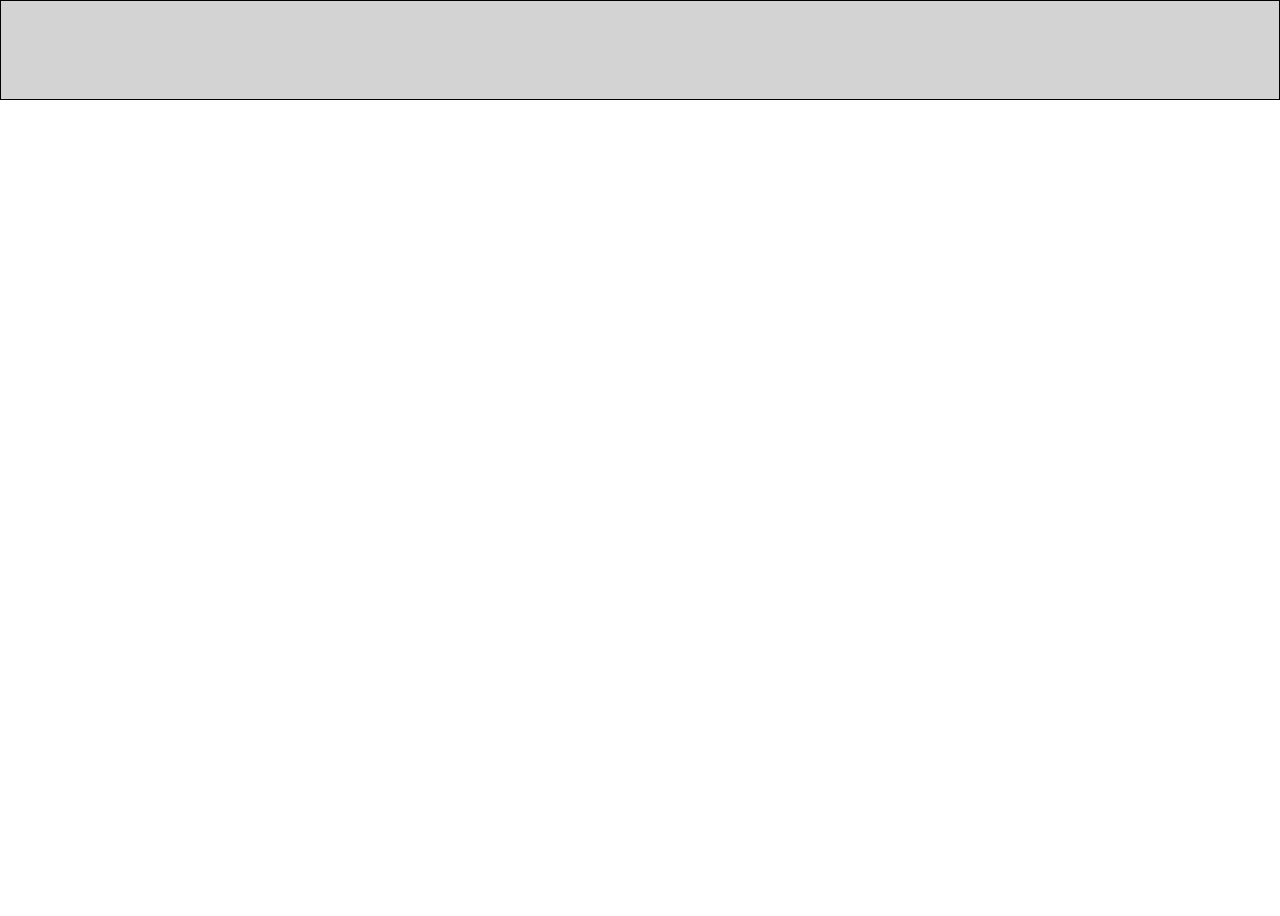
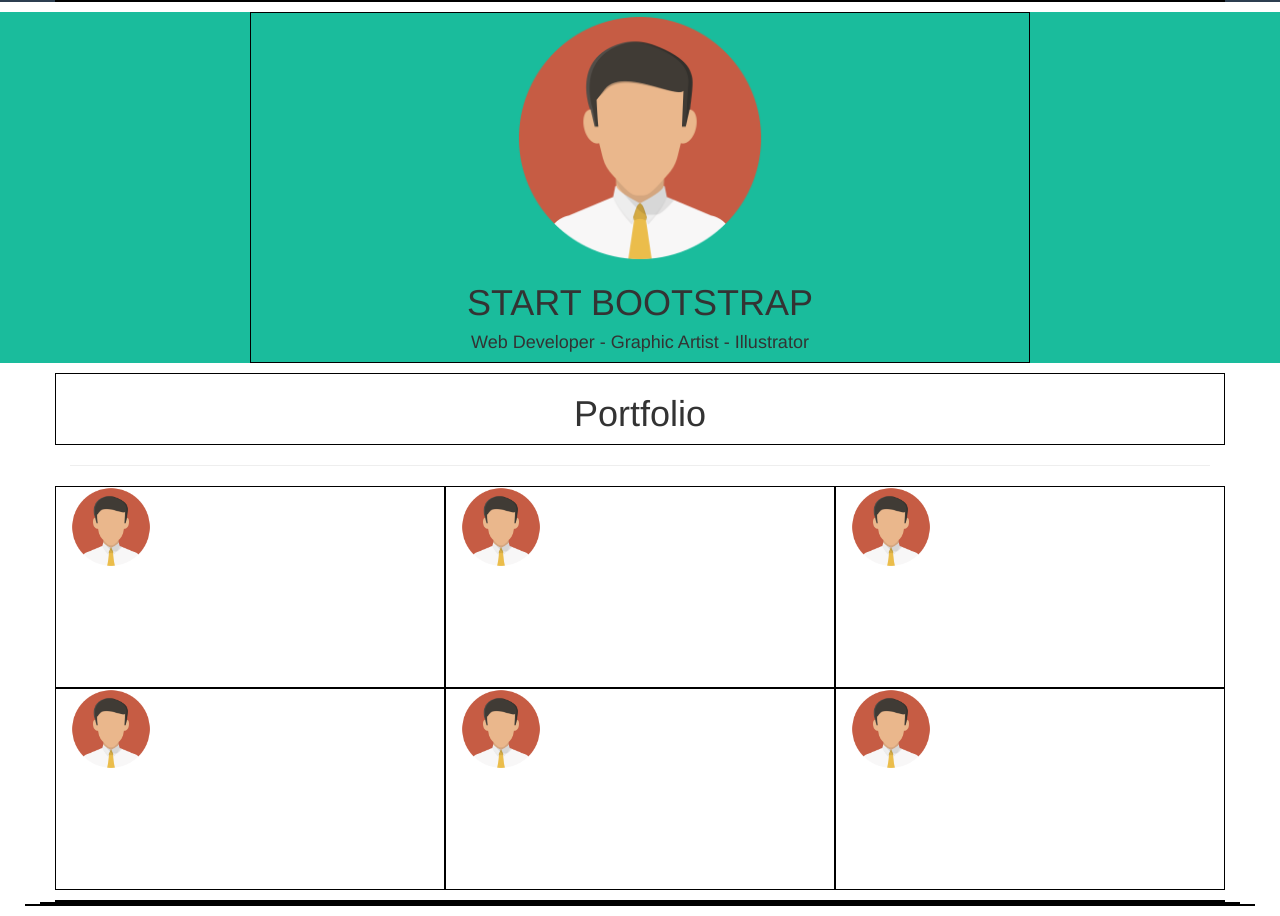
Before and after one commit to AndreaPirre/html-css-bootstrap-freelancer, a plain HTML site: page index.html in a window 1280 px wide. Before the commit the page ends 800 px from the top, so only its background shows below. Drawn offline with nearby package versions, Linux system fonts and the light colour scheme.

Commit message:
iniziata section portfolio

```diff
--- a/css/style.css
+++ b/css/style.css
@@ -5,15 +5,48 @@
 }
 
 [class*="col-"] {
-    height: 100%;
+    /* height: 100%; */
     border: 1px solid #000;
+    /* height: 100px; */
 }
 
 .row {
-    height: 100px;
-    background-color: lightgrey;
+    /* height: 100px; */
+    /* background-color:pink; */
 }
 
-.section {
-    padding: 0 10%;
+section {
+    /* padding: 0 10%; */
+    background-color:;
+    margin: 10px 0;
+
 }
+
+header {
+    background-color: #2c3e50;
+}
+
+.menu_fixed{
+    background-color:  #1abc9c;
+}
+
+#jumbo {
+    background-color: #1abc9c;
+    /* text-align: center; */
+}
+
+#icona_person{
+    height: 250px;
+}
+
+#portfolio {
+    text-align: center;
+}
+
+.celle_portfolio {
+    height: 200px;
+}
+
+.icone_portfolio {
+    height: 80px;
+}
--- a/index.html
+++ b/index.html
@@ -10,22 +10,129 @@
     <body>
 
         <header>
+            <!-- menu fisso -->
+            <div class="container">
+                <div class="row">
+                    <div class="col-xs-6">
+                        <div class="menu_fixed">
 
-                <div class="container-fluid">
+                        </div>
 
-                    <section>
+                    </div>
+
+                    <div class="col-xs-6">
+                        <div class="menu_fixed">
+
+                        </div>
+
+                    </div>
+
+                </div>
+
+            </div>
+            <!-- fine menu fisso -->
+        </header>
+
+        <main>
+            <!-- inizio jumbotron -->
+            <section id="jumbo">
+                <div class="container">
+
+                    <div class="row">
+
+                        <div class="col-md-8 col-md-offset-2 col-sm-10 col-sm-offset-1 text-center">
+
+                            <img id="icona_person" src="img/person.png" alt="immagine persona">
+                            <h1>START BOOTSTRAP</h1>
+                            <h4>Web Developer - Graphic Artist - Illustrator</h4>
+
+                        </div>
+
+                    </div>
+
+                </div>
+            </section>
+            <!-- fine jumbotron -->
+
+            <!-- inizizio portfolio -->
+
+            <section class="portfolio">
+                     <div class="container">
+                       <div class="row">
+                         <div class="col-md-12 col-sm-12 col-xs-12 text-center">
+                           <h1 class="heading-secondary">Portfolio</h1>
+                         </div>
+                       </div>
+                       <hr>
+                       <div class="row">
+                         <div class="col-md-4 col-md-offset-0 col-sm-6 col-sm-offset-0 col-xs-10 col-xs-offset-1">
+                           <div class="celle_portfolio">
+                             <img class="icone_portfolio" src="img/person.png" alt="">
+                           </div>
+                         </div>
+                         <div class="col-md-4 col-md-offset-0 col-sm-6 col-sm-offset-0 col-xs-10 col-xs-offset-1">
+                           <div class="celle_portfolio">
+                             <img class="icone_portfolio" src="img/person.png" alt="">
+                           </div>
+                         </div>
+                         <div class="col-md-4 col-md-offset-0 col-sm-6 col-sm-offset-0 col-xs-10 col-xs-offset-1">
+                           <div class="celle_portfolio">
+                             <img class="icone_portfolio" src="img/person.png" alt="">
+                           </div>
+                         </div>
+                         <div class="col-md-4 col-md-offset-0 col-sm-6 col-sm-offset-0 col-xs-10 col-xs-offset-1">
+                           <div class="celle_portfolio">
+                             <img class="icone_portfolio" src="img/person.png" alt="">
+                           </div>
+                         </div>
+                         <div class="col-md-4 col-md-offset-0 col-sm-6 col-sm-offset-0 col-xs-10 col-xs-offset-1">
+                           <div class="celle_portfolio">
+                             <img class="icone_portfolio" src="img/person.png" alt="">
+                           </div>
+                         </div>
+                         <div class="col-md-4 col-md-offset-0 col-sm-6 col-sm-offset-0 col-xs-10 col-xs-offset-1">
+                           <div class="celle_portfolio">
+                             <img class="icone_portfolio" src="img/person.png" alt="">
+                           </div>
+                         </div>
+                       </div>
+                     </div>
+   </section>
+            <!-- fine portfolio -->
+
+            <section>
+
+                <div class="container">
+                    <div class="row">
+                        <div class="col-xs-12">
+
+                        </div>
 
                         <div class="row">
-
-                            <div class=".col-xs-12">
+                            <div class="col-xs-6">
 
                             </div>
 
+                            <div class="col-xs-6">
+
+                            </div>
+
+                            <div class="row">
+                                <div class="col-xs-12">
+
+                                </div>
+
                         </div>
 
-                    </section>
+                    </div>
 
-        </header>
+                </div>
+
+            </section>
+
+        </main>
+
+        <footer></footer>
 
 
 
```
Also changed, not shown: img/person.png (added).
